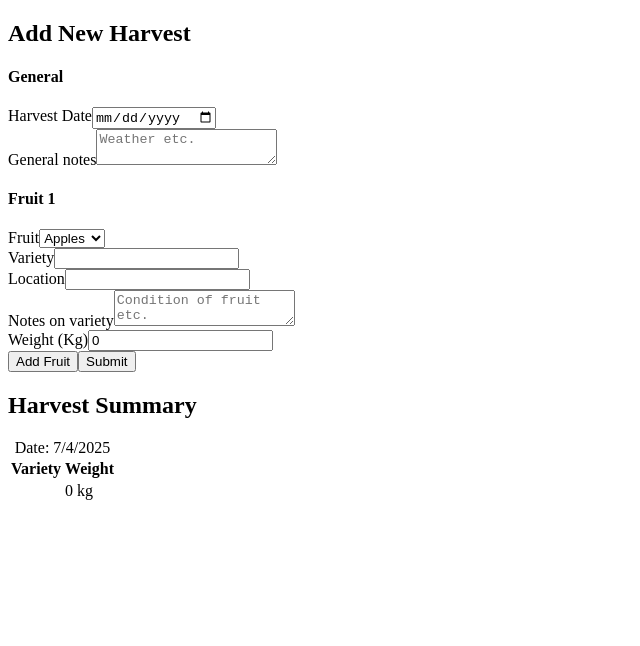
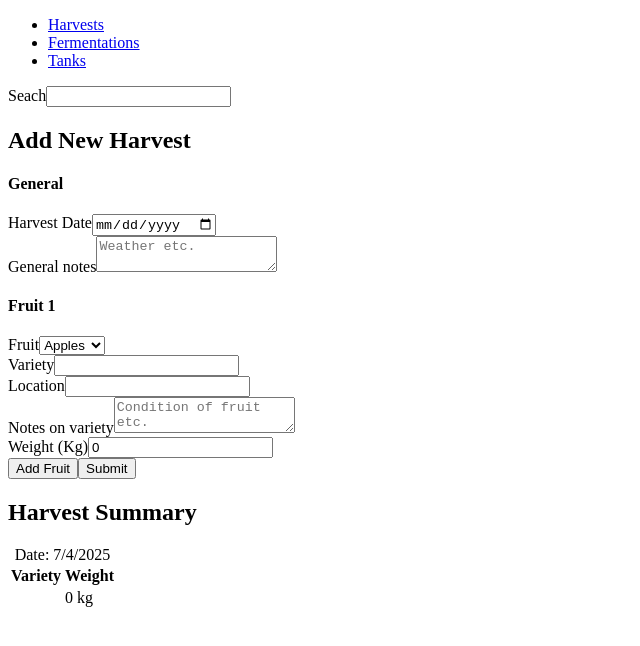
Before and after one commit to jl-stephenson/wine-cider-tracker-proto, a React (Vite) app: page / in a window 1280 px wide. Shown: the top 646 px of the page, without its empty margins (0-640 px from the left). Built offline with nearby package versions, Linux system fonts and the light colour scheme.

Commit message:
styling: basic dashboard layout

```diff
--- a/src/App.tsx
+++ b/src/App.tsx
@@ -2,6 +2,8 @@ import { HarvestForm } from "@/components/HarvestForm";
 import type { HarvestFormData } from "@/schemas/HarvestForm";
 import { useState } from "react";
 import { HarvestSummary } from "./components/HarvestSummary";
+import { DashboardLayout } from "./layouts/DashboardLayout";
+import { DashboardNav } from "./components/DashboardNav";
 
 export default function App() {
   const [harvest, setHarvest] = useState<HarvestFormData>({
@@ -21,9 +23,16 @@ export default function App() {
   }
 
   return (
-    <main className="wrapper flow">
-      <HarvestForm onSubmit={handleSubmit} />
-      <HarvestSummary harvest={harvest} />
-    </main>
+    <DashboardLayout>
+     <DashboardNav />
+      <div>
+        <label htmlFor="search" className="visually-hidden">Seach</label>
+        <input type="text" id="search"/>
+      </div>
+      <main className="flow">
+        <HarvestForm onSubmit={handleSubmit} />
+        <HarvestSummary harvest={harvest} />{" "}
+      </main>
+    </DashboardLayout>
   );
 }
--- /dev/null
+++ b/src/components/DashboardNav/index.tsx
@@ -0,0 +1,19 @@
+export function DashboardNav() {
+  return (
+    <nav aria-label="Primary" className="nav">
+      <ul role="list" className="flow">
+        <li>
+          <a href="#" aria-current="page">
+            Harvests
+          </a>
+        </li>
+        <li>
+          <a href="#">Fermentations</a>
+        </li>
+        <li>
+          <a href="#">Tanks</a>
+        </li>
+      </ul>
+    </nav>
+  );
+}
--- /dev/null
+++ b/src/css/blocks/dashboard.css
@@ -0,0 +1,21 @@
+.dashboard {
+  display: grid;
+  grid-template-columns: 150px 1fr;
+  grid-template-rows: 100px 1fr;
+  min-height: 100svw;
+}
+
+.dashboard > :nth-child(1) {
+  grid-column: 1 / 2;
+  grid-row: 1 / 3;
+}
+
+.dashboard > :nth-child(2) {
+  grid-column: 2 / 3;
+  grid-row: 1 / 2;
+}
+
+.dashboard > :nth-child(3) {
+    grid-column: 2 / 3;
+    grid-row: 2 / 3;
+}
--- /dev/null
+++ b/src/css/blocks/nav.css
@@ -0,0 +1,9 @@
+.nav {
+  --flow-space: var(--space-m);
+  line-height: var(--leading-flat);
+  background: var(--color-white);
+}
+
+.nav a:not(:hover):not([aria-current="page"]) {
+  text-decoration: none;
+}
--- a/src/css/global.css
+++ b/src/css/global.css
@@ -6,3 +6,4 @@
 
 @import-glob "blocks/*.css";
 @import-glob "compositions/*.css";
+@import-glob "utilities/*.css";
--- a/src/css/global/global-styles.css
+++ b/src/css/global/global-styles.css
@@ -38,6 +38,29 @@ small {
   color: var(--color-error);
 }
 
+/* lists */
+
+[role="list"][class],
+[role="tablist"][class] {
+  margin-block: 0;
+  padding: 0;
+}
+
+/* interactivity */
+
+a:not([class]):hover {
+  text-underline-offset: 0.2lh;
+}
+
+:is(h1, h2, h3, h4) a:not([class]) {
+  text-decoration-thickness: 0.1ex;
+  text-underline-offset: 0.2ex;
+}
+
+:is(h1, h2, h3, h4) a:not([class]):hover {
+  text-underline-offset: 0.3ex;
+}
+
 :focus:not(:focus-visible) {
   outline: none;
 }
@@ -52,6 +75,8 @@ small {
     --focus-offset: 0.08em;
   }
 }
+
+/* tables */
 
 table {
   border: var(--stroke);
@@ -93,6 +118,8 @@ tr + tr :is(th, td) {
 caption {
   margin-block-end: var(--space-s);
 }
+
+/* forms */
 
 :is(input, select, textarea) {
   accent-color: var(--color-dark);
--- /dev/null
+++ b/src/css/utilities/visually-hidden.css
@@ -0,0 +1,11 @@
+.visually-hidden {
+  border: 0;
+  clip: rect(0 0 0 0);
+  height: 0;
+  margin: 0;
+  overflow: hidden;
+  padding: 0;
+  position: absolute;
+  width: 1px;
+  white-space: nowrap;
+}
--- /dev/null
+++ b/src/layouts/DashboardLayout.tsx
@@ -0,0 +1,7 @@
+type DashboardLayoutProps = {
+  children: React.ReactNode;
+};
+
+export function DashboardLayout({ children }: DashboardLayoutProps) {
+  return <div className="dashboard">{children}</div>;
+}
```
